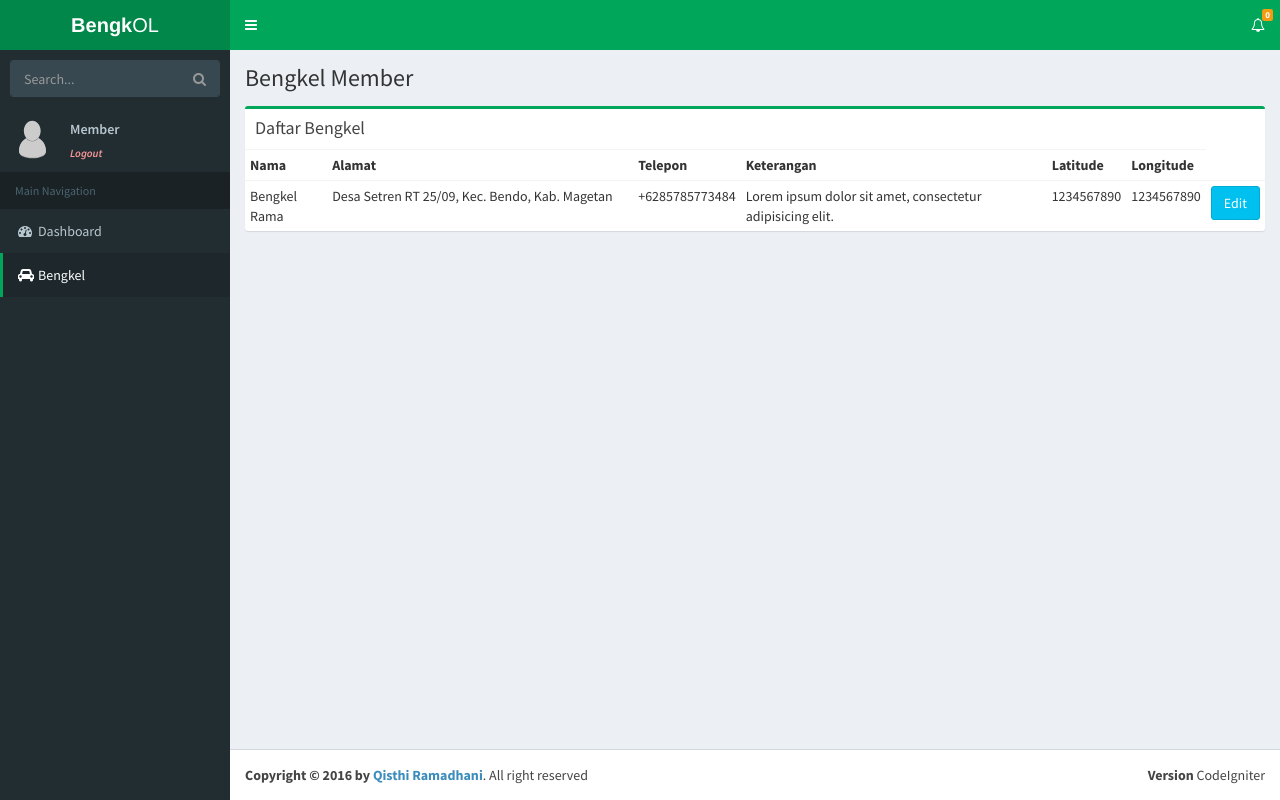
After one commit to ramageek/bengkol_codeigniter, a CodeIgniter app: page /database/member/bengkel in a window 1280 px wide. The commit adds this page. Run offline with CodeIgniter, Linux system fonts and the light colour scheme; the visitor is signed in with stand-in values (Sample User, id 1).

Commit message:
Menu bengkel di halaman member

```diff
--- a/app/controllers/Member.php
+++ b/app/controllers/Member.php
@@ -16,10 +16,25 @@ class Member extends CI_Controller {
 		}
 
 		$data['mainContent'] = 'member/member';
-		$data['titletag'] = "dasboard member";
+		$data['titletag'] = 'dasboard member';
 
 		$this->load->view('backend-layouts/head',$data);
 		$this->load->view('member/index');
+		$this->load->view('backend-layouts/foot');
+	}
+
+	public function bengkel() {
+		if ($this->session->userdata('loggedin') == FALSE) {
+			$this->session->set_flashdata('noaccess','Silakan login terlebih dahulu!');
+
+			redirect(base_url('member/login'));
+		}
+
+		$data['mainContent'] = 'member/bengkel';
+		$data['titletag'] = 'bengkel member';
+
+		$this->load->view('backend-layouts/head',$data);
+		$this->load->view('member/index',$data);
 		$this->load->view('backend-layouts/foot');
 	}
 
--- /dev/null
+++ b/app/views/member/bengkel.php
@@ -0,0 +1,30 @@
+				<div class="row">
+					<div class="col-md-12">
+						<div class="box box-success">
+							<div class="box-header">
+								<h3 class="box-title">Daftar Bengkel</h3>
+							</div>
+							<div class="box-body no-padding">
+								<table class="table table-condensed">
+									<tr>
+										<th>Nama</th>
+										<th style="width:30%">Alamat</th>
+										<th>Telepon</th>
+										<th style="width:30%">Keterangan</th>
+										<th>Latitude</th>
+										<th>Longitude</th>
+									</tr>
+									<tr>
+										<td>Bengkel Rama</td>
+										<td>Desa Setren RT 25/09, Kec. Bendo, Kab. Magetan</td>
+										<td>+6285785773484</td>
+										<td>Lorem ipsum dolor sit amet, consectetur adipisicing elit.</td>
+										<td>1234567890</td>
+										<td>1234567890</td>
+										<td><a href="#" class="btn btn-info" role="button">Edit</a></td>
+									</tr>
+								</table>
+							</div>
+						</div>
+					</div>
+				</div>
--- a/app/views/member/index.php
+++ b/app/views/member/index.php
@@ -59,15 +59,15 @@
 
 				<ul class="sidebar-menu">
 					<li class="header">Main Navigation</li>
-					<li class="active"><a href="<?= base_url('member') ?>"><i class="fa fa-dashboard"></i><span>Dashboard</span></a></li>
-					<li><a href="#"><i class="fa fa-car"></i><span>Bengkel</span></a></li>
+					<li <?php if($titletag == 'dasboard member'):echo 'class="active"';endif; ?>><a href="<?= base_url('member') ?>"><i class="fa fa-dashboard"></i><span>Dashboard</span></a></li>
+					<li <?php if($titletag == 'bengkel member'):echo 'class="active"';endif; ?>><a href="<?= base_url('member/bengkel')?>"><i class="fa fa-car"></i><span>Bengkel</span></a></li>
 				</ul>
 			</section>
 		</aside>
 
 		<div class="content-wrapper">
 			<section class="content-header">
-				<h1>Dashboard</h1>
+				<h1><?= ucwords($titletag) ?></h1>
 			</section>
 
 			<section class="content">
```
